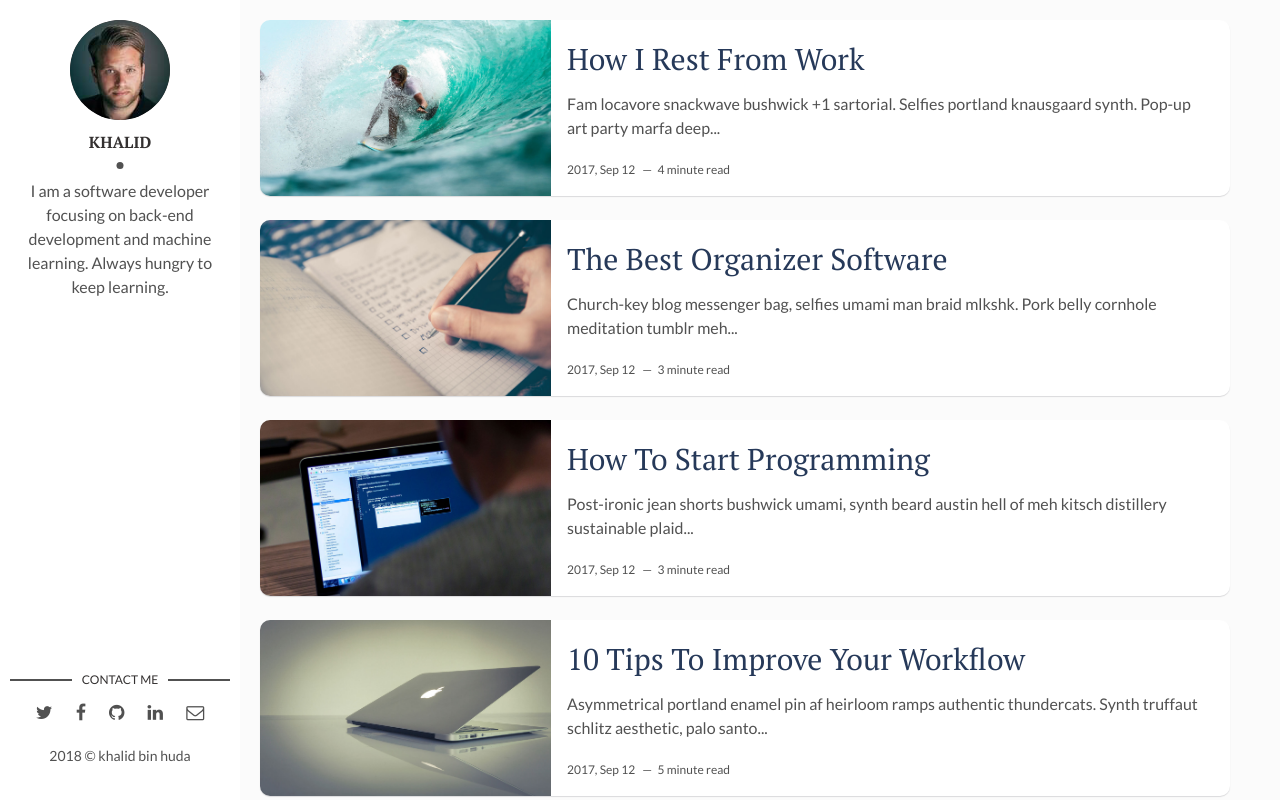
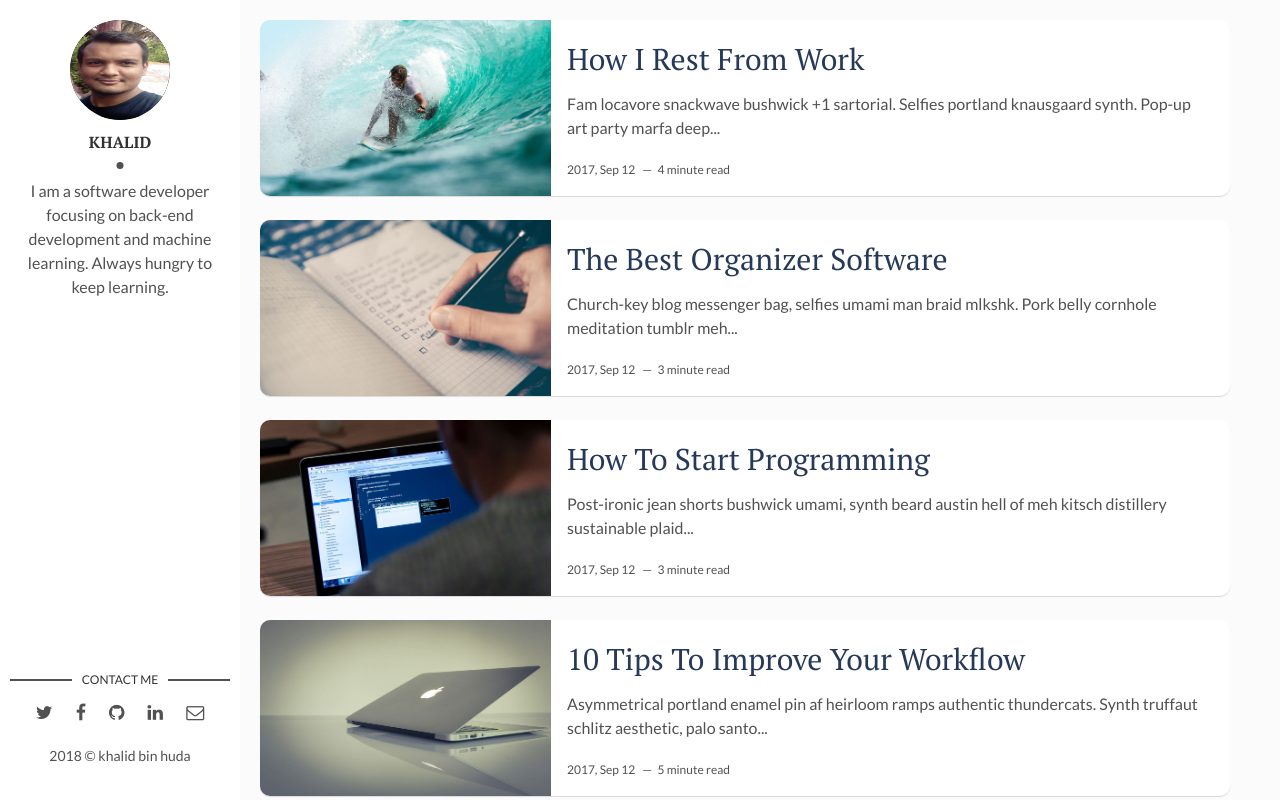
Before and after one commit to binhudakhalid/flexible-jekyll, a plain HTML site: page index.html in a window 1280 px wide. Shown: the top 800 px of the page. Drawn offline with Linux system fonts and the light colour scheme.

Commit message:
add my profile pic-1"

```diff
--- a/index.html
+++ b/index.html
@@ -41,7 +41,7 @@
 ">
 
 
-    <meta name="twitter:image:src" content="http://localhost:4000/flexible-jekyll/assets/img/david-freeman.jpg">
+    <meta name="twitter:image:src" content="http://localhost:4000/flexible-jekyll/assets/img/khalid-huda.jpg">
 
 
 	<meta name="description" content="">
@@ -74,7 +74,7 @@
   <header>
     <div class="about">
       <div class="cover-author-image">
-        <a href="/flexible-jekyll/"><img src="/flexible-jekyll/assets/img/david-freeman.jpg" alt="David Freeman"></a>
+        <a href="/flexible-jekyll/"><img src="/flexible-jekyll/assets/img/khalid-huda.jpg" alt="David Freeman"></a>
       </div>
       <div class="author-name">Khalid</div>
       <p>I am a software developer focusing on back-end development and machine learning. Always hungry to keep learning.</p>
```
